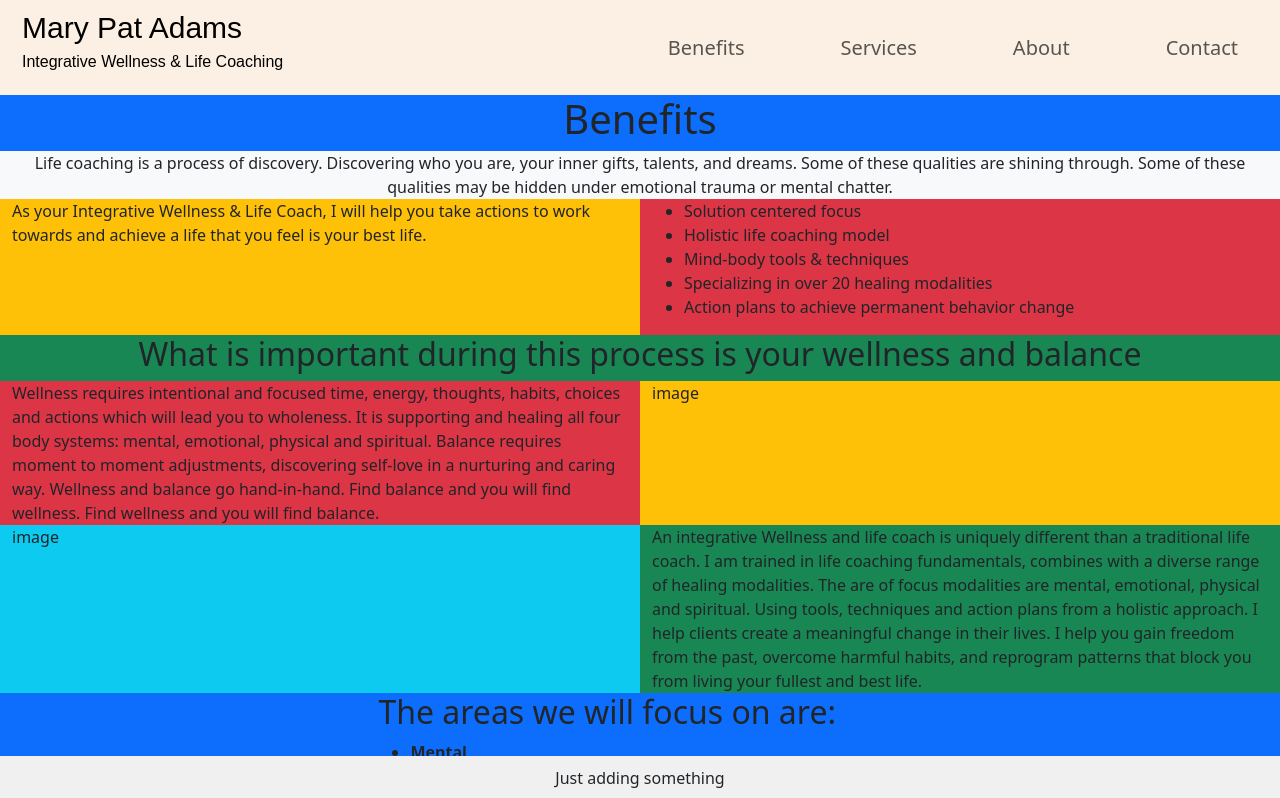
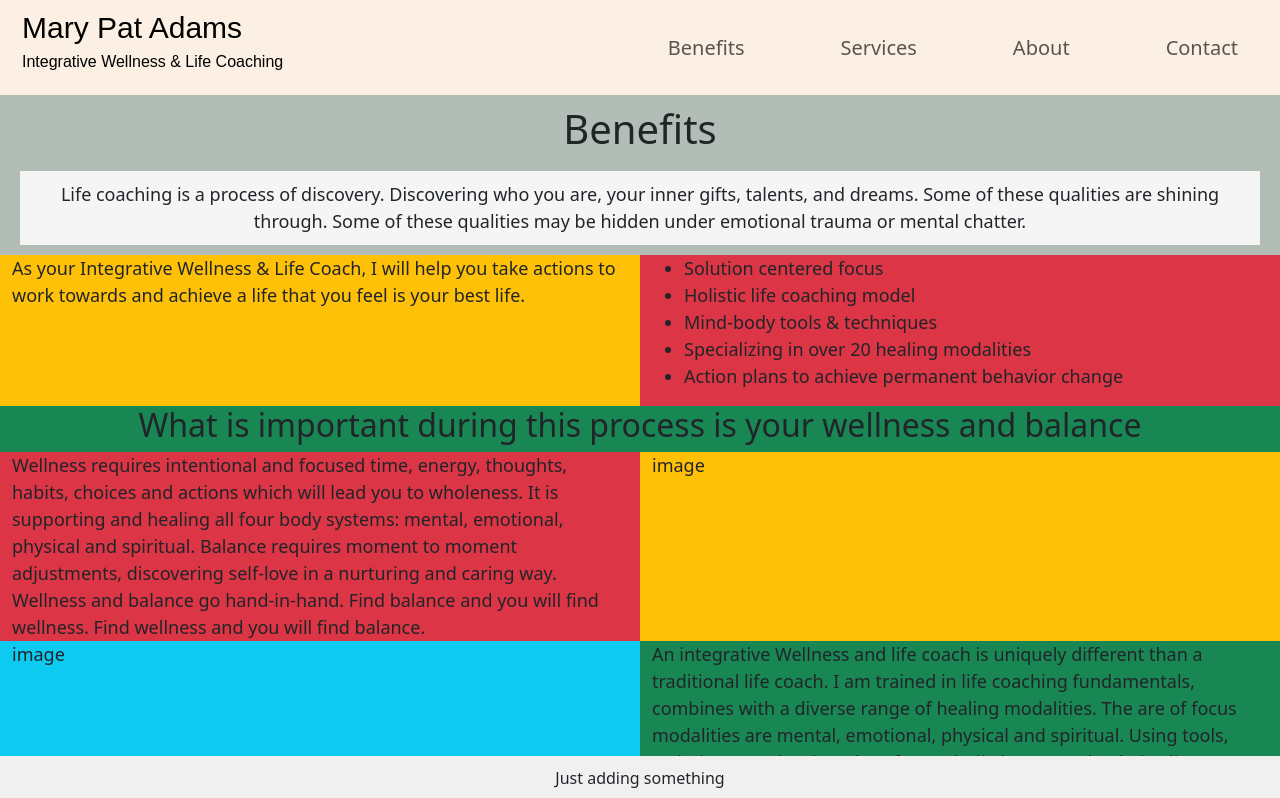
Before and after one commit to sarahkuss/mpa-website, a React (Create React App) app: page /benefits in a window 1280 px wide. Shown: the top 798 px of the page. Built offline with nearby package versions, Linux system fonts and the light colour scheme.

Commit message:
started styling benefits page

```diff
--- a/src/pages/Benefits.jsx
+++ b/src/pages/Benefits.jsx
@@ -9,14 +9,14 @@ export default function Benefits() {
   }
   return (
     <>
-      <Container className="bg-primary" fluid>
+      <Container className="benefits-container" fluid>
         <Row>
           <Col className="benefits-title">
             <h1>Benefits</h1>
           </Col>
         </Row>
-        <Row className="bg-light text-center">
-          <Col>
+        <Row className="first-row text-center">
+          <Col className="first-row-col">
             Life coaching is a process of discovery. Discovering who you are,
             your inner gifts, talents, and dreams. Some of these qualities are
             shining through. Some of these qualities may be hidden under
--- a/src/styles/benefits.css
+++ b/src/styles/benefits.css
@@ -1,5 +1,22 @@
+.benefits-container {
+  background-color:  #B2BEB5;
+  padding: 10px;
+  font-size: 18px;
+}
+
 .benefits-title {
-text-align: center;
+  text-align: center;
+  padding-bottom: 10px;
+}
+/*
+.first-row {
+  background-color: orange;
+} */
+
+.first-row-col {
+  margin: 10px 20px 10px 20px;
+  background-color: whitesmoke;
+  padding: 10px 20px 10px 20px;
 }
 
 .focus-areas {
```
